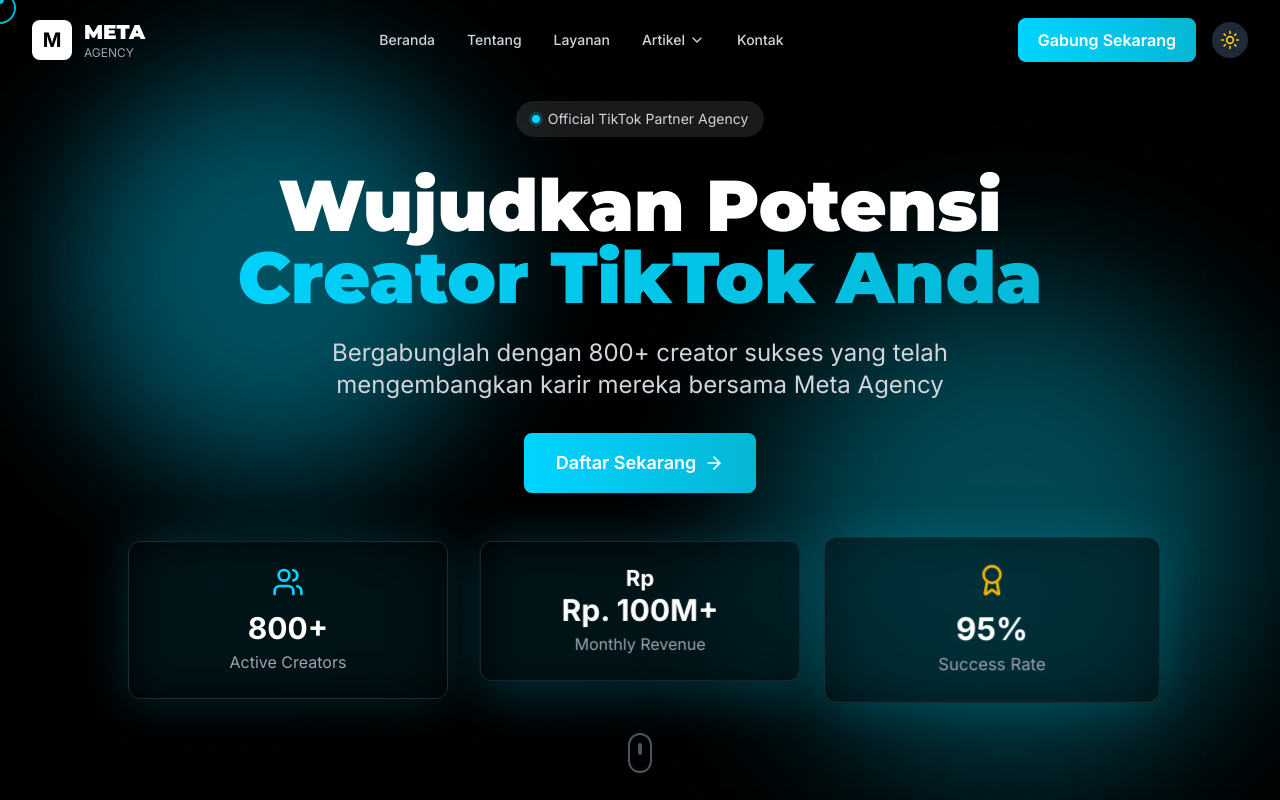
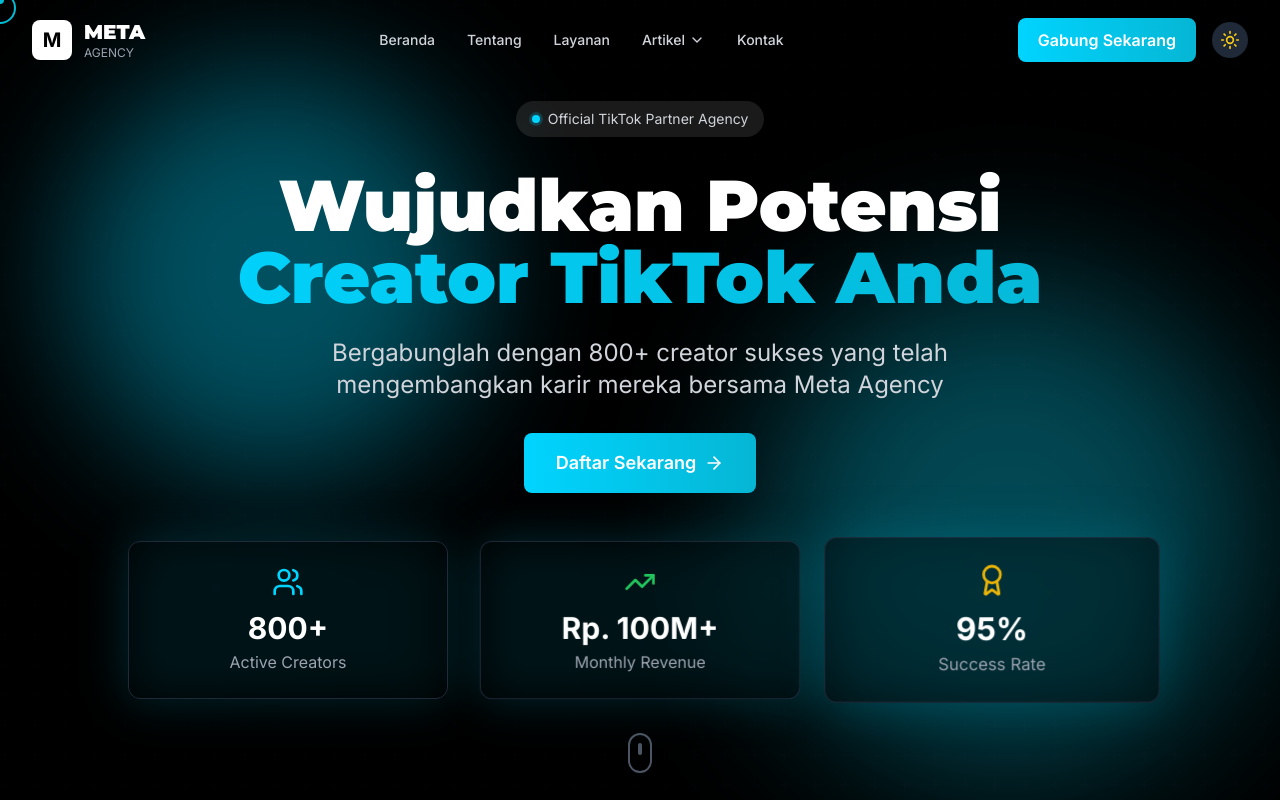
Before and after one commit to haziqdafren/metaAgency, a React (Create React App) app: page / in a window 1280 px wide. Shown: the top 800 px of the page. Built offline with nearby package versions, Linux system fonts and the light colour scheme.

Commit message:
change RP, nama testimoni

```diff
--- a/src/components/sections/HeroSection.jsx
+++ b/src/components/sections/HeroSection.jsx
@@ -11,18 +11,9 @@
   const [currentStat, setCurrentStat] = useState(0);
   const { theme } = useThemeStore();
 
-  const RpIcon = () => (
-    <span
-      className="inline-flex items-center justify-center w-6 h-6 text-[22px] font-bold leading-none gap-2"
-      style={{ fontFamily: 'inherit' }}
-    >
-      Rp
-    </span>
-  );
-
   const stats = [
     { icon: Users, label: 'Active Creators', value: '800+', color: 'text-meta-blue' },
-    { icon: RpIcon, label: 'Monthly Revenue', value: 'Rp. 100M+', color: 'text-green-500' },
+    { icon: TrendingUp, label: 'Monthly Revenue', value: 'Rp. 100M+', color: 'text-green-500' },
     { icon: Award, label: 'Success Rate', value: '95%', color: 'text-yellow-500' },
   ];
 
```
